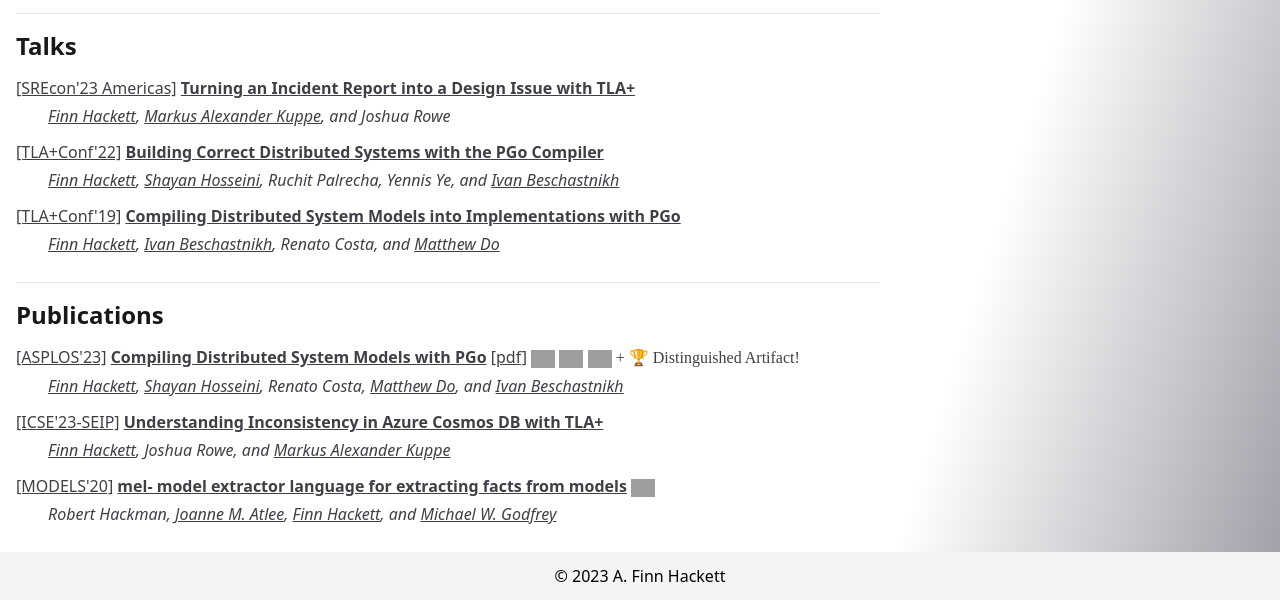
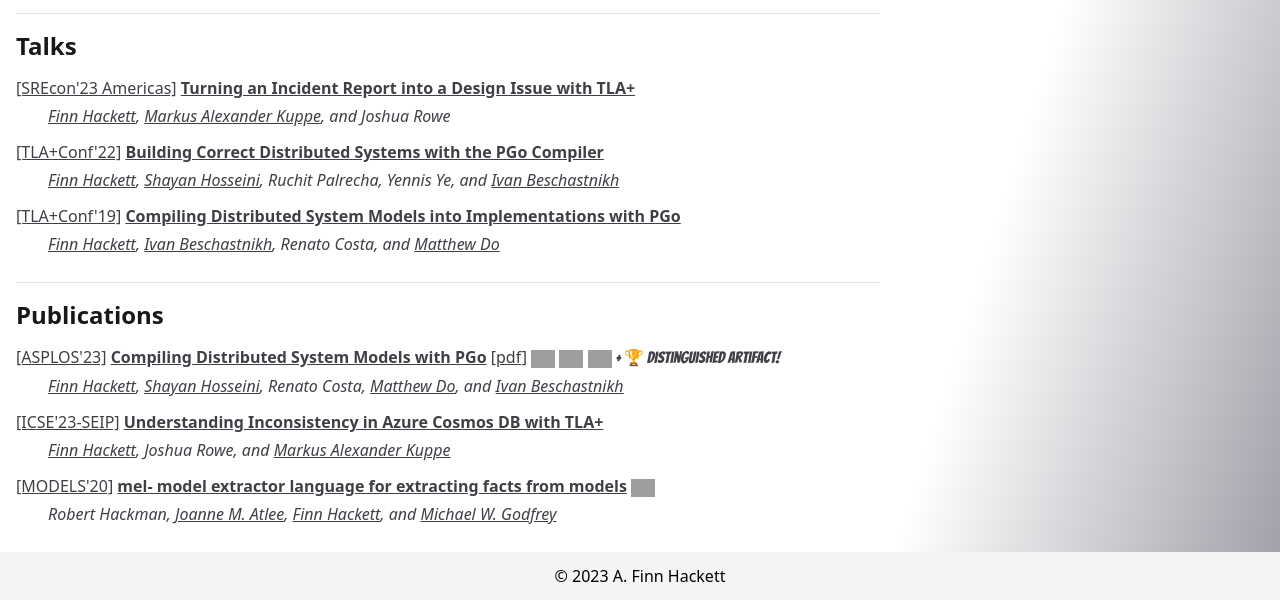
Before and after one commit to fhackett/fhackett.com, an Astro site: page / in a window 1280 px wide. Shown: the part 753-1353 px from the top of the page. Built offline with nearby package versions, Linux system fonts and the light colour scheme; Astro itself is replaced by a stand-in of ours; grey boxes are pictures that could not be loaded.

Commit message:
fix font loading

```diff
--- a/src/layouts/Page.astro
+++ b/src/layouts/Page.astro
@@ -1,12 +1,11 @@
 ---
 import {NavBar} from '../components/NavBar.jsx'
 import favicon from '../assets/favicon.png'
-import bangers from '../assets/Bangers-Regular.ttf'
 ---
-<style is:global define:vars={{bangers}}>
+<style is:global>
     @font-face {
         font-family: 'Bangers';
-        src: url(var(--banger));
+        src: url('/fonts/Bangers-Regular.ttf') format('truetype');
     }
 </style>
 
```
Also changed, not shown: public/fonts/Bangers-Regular.ttf (renamed from src/assets/Bangers-Regular.ttf).
